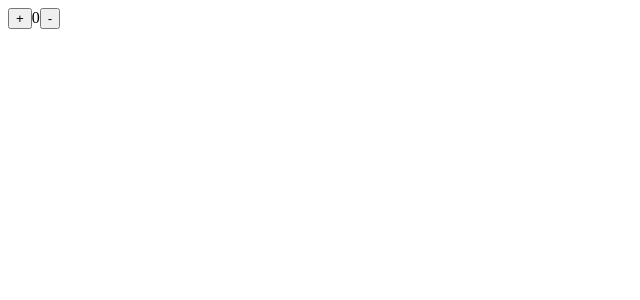
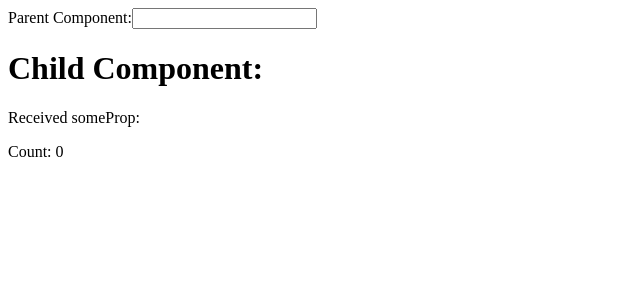
Before and after one commit to gokuljsparkout/GokulJSO, a React (Create React App) app: page / in a window 1280 px wide. Shown: the top 300 px of the page, without its empty margins (0-640 px from the left). Built offline with nearby package versions, Linux system fonts and the light colour scheme.

Commit message:
getDerivedStateFromProps

```diff
--- a/src/App.js
+++ b/src/App.js
@@ -1,9 +1,9 @@
 import React from "react";
-import Counter from "./Counter";
+import ParentComponent from "./ParentComponent";
 function App() {
   return (
     <div className="App">
-      <Counter/>
+      <ParentComponent/>
       </div>
   )
 }
--- /dev/null
+++ b/src/ChildComponent.js
@@ -0,0 +1,30 @@
+import React, { Component } from 'react';
+
+class ChildComponent extends Component {
+  state = {
+    count: 0,
+    prevSomeProp: ''
+  };
+
+  static getDerivedStateFromProps(nextProps, prevState) {
+    if (nextProps.someProp !== prevState.prevSomeProp) {
+      return {
+        count: prevState.count + 1,
+        prevSomeProp: nextProps.someProp
+      };
+    }
+    return null;
+  }
+
+  render() {
+    return (
+      <div>
+        <h1>Child Component:</h1>
+        <p>Received someProp: {this.props.someProp}</p>
+        <p>Count: {this.state.count}</p>
+      </div>
+    );
+  }
+}
+
+export default ChildComponent;
--- a/src/Counter.js
+++ /dev/null
@@ -1,38 +0,0 @@
-import React, { useReducer } from 'react'
-//useReducer
-const Counter = () => {
-  const reducer =(state,action)=>
-  {
-    switch(action.type)
-    {
-      case 'increment' :
-        return state +1;
-        case 'decrement':
-        return state -1;
-        default:
-          throw new Error();
-    }
-  }
-
-  const[count,dispatch]=useReducer(reducer,0); //Manage state in a complex
-
-  function handleIncrement()
-  {
-    dispatch({type:'increment'})
-  }
-
-  function handleDecrement()
-  {
-    dispatch({type:'decrement'})
- }
-  return (
-    <div>
-      <button onClick={handleIncrement}>+</button>
-      <span>{count}</span>
-      <button onClick={handleDecrement}>-</button>
-    </div>
-  )
-}
-
-
-export default Counter
```
